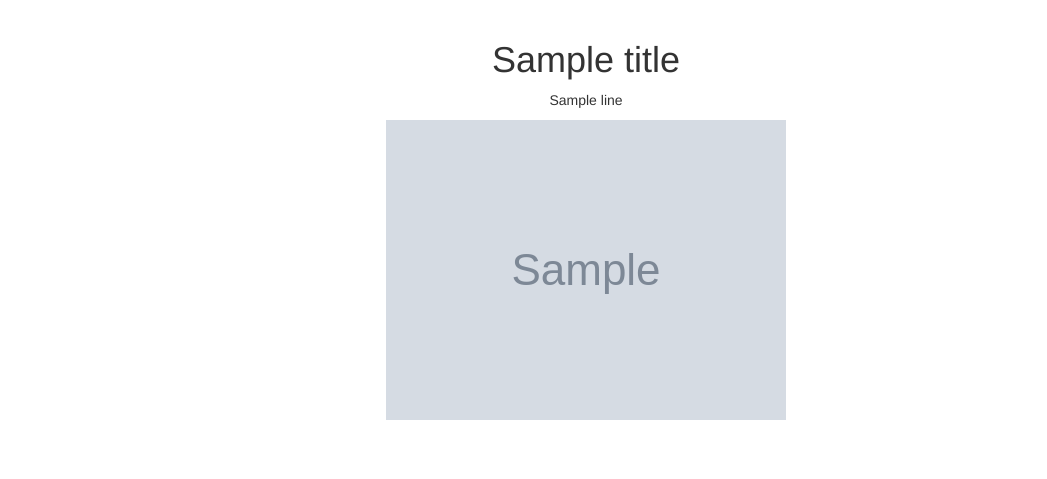
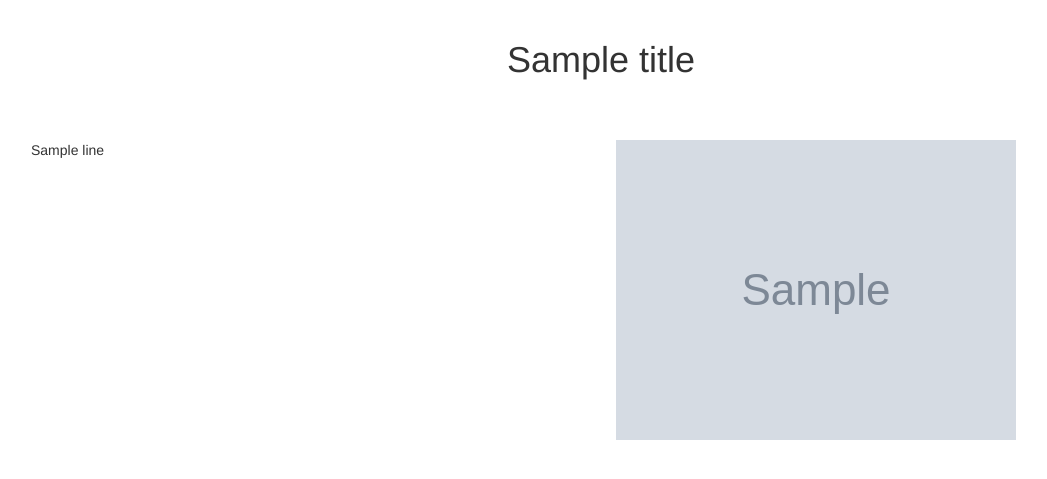
Before and after one commit to starakaj/wikisonnet, a Flask app: template server/templates/poem.html in a window 1280 px wide. Shown: the top 479 px of the page, without its empty margins (54-1101 px from the left). Run offline with Flask 2, Linux system fonts and the light colour scheme; the template is opened without the code that fills it: most values are stand-ins (such as "Sample title", 1, 10 or a date in 2020); grey boxes marked "Sample" are stand-in pictures; parts of the project's set-up code (start-up, migrations or seed data) failed here and were passed over; some libraries are stand-ins or nearby versions.

Commit message:
fix syling

```diff
--- a/server/static/css/main.css
+++ b/server/static/css/main.css
@@ -3,6 +3,14 @@
 /*.container {
   max-width: 500px;
 }*/
+
+.index__title {
+  padding-bottom: 30px;
+}
+
+.index__byline {
+  padding-bottom: 30px;
+}
 
 .search-form {
   display: inline-block;
@@ -26,3 +34,13 @@
      no-repeat
      right center;
 }
+
+.sonnet__image {
+  max-height: 485px;
+  width: auto;
+  max-width: 100%;
+}
+
+.sonnet__title {
+  padding-bottom: 50px;
+}
--- a/server/templates/index.html
+++ b/server/templates/index.html
@@ -3,10 +3,13 @@
 {% block content %}
 
 <div class="container">
-  <div class="row">
+  <div class="row index__title">
     <div class="text-center col-xs-12 col-sm-12 col-md-12 col-lg-12">
       <h1>Wikisonnet</h1>
     </div>
+  </div>
+  <div class="row">
+    <p class="text-center index__byline">Enter a Wikipedia page to generate a sonnet about it.</p>
   </div>
   <div class="row text-center">
     <p class="search-form__label">https://en.wikipedia.org/wiki/</p>
--- a/server/templates/poem.html
+++ b/server/templates/poem.html
@@ -2,16 +2,24 @@
 
 {% block content %}
 
-<div class="text-center">
-  <h1>{{title}}</h1>
+<div class="container">
+  <div class="row sonnet__title">
+    <h1 class="text-center">{{title}}</h1>
+  </div>
+  <div class="row">
+    <div class="col-xs-6 col-sm-6 col-md-6 col-lg-6">
       {% for line in poem_lines %}
         <p>{{line}}</p>
       {% else %}
         <p>so much depends on a red wheelbarrow</p>
       {% endfor %}
+    </div>
     {% if image is defined %}
-    <img src={{image}}>
+      <div class="col-xs-6 col-sm-6 col-md-6 col-lg-6">
+        <img src={{image}} class="sonnet__image">
+      </div>
     {% endif %}
+  </div>
 </div>
 
 {% endblock %}
```
Lines whose indentation alone changed are shown as unchanged.
